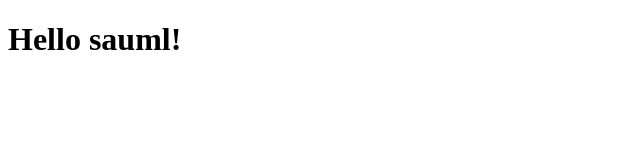
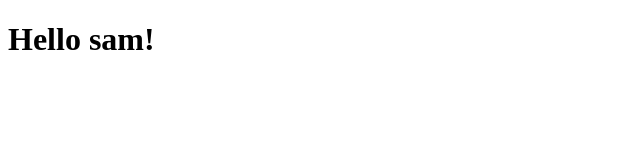
Before and after one commit to Saumil343/test6, a plain HTML site: page index.html in a window 1280 px wide. Shown: the full height of the page, 0-640 px from the left. Drawn offline with Linux system fonts and the light colour scheme.

Commit message:
Update index.html

```diff
--- a/index.html
+++ b/index.html
@@ -4,6 +4,6 @@
     <title>Hello World!</title>
 </head>
 <body>
-    <h1>Hello sauml!</h1>
+    <h1>Hello sam!</h1>
 </body>
 </html>
```
